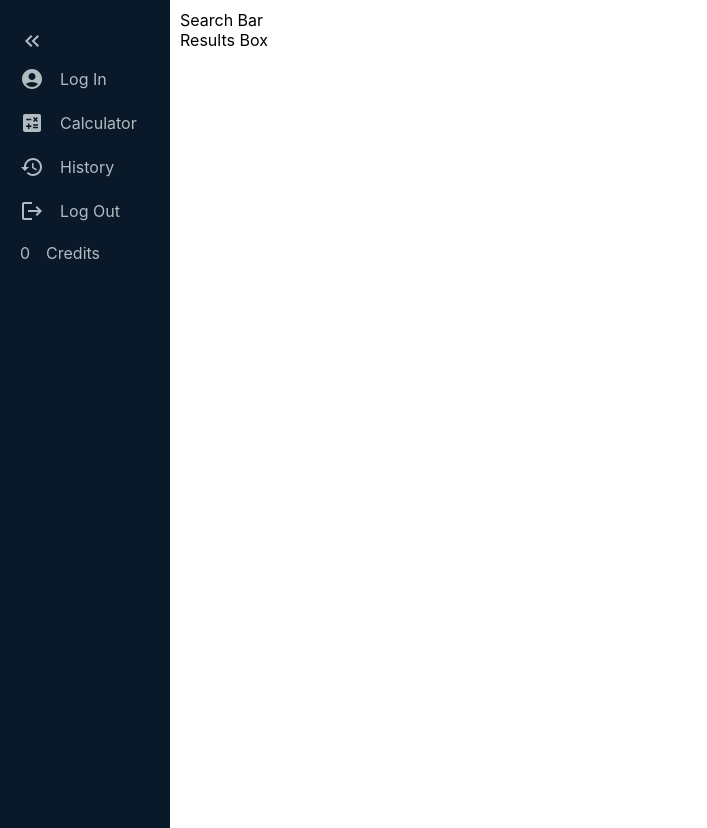
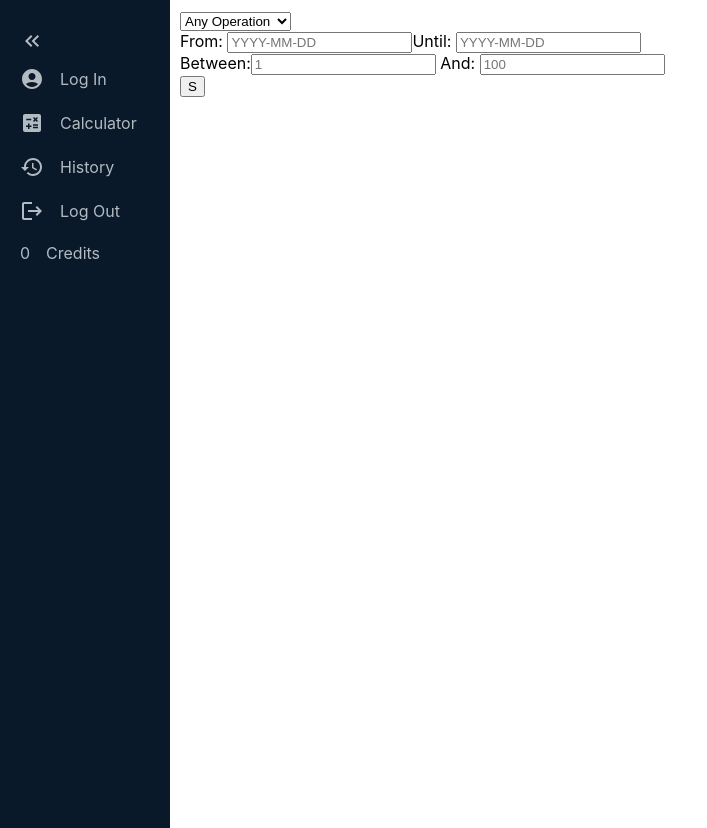
Before and after one commit to bear013/calcoolator-client, a React (Create React App) app: page /history in a window 1280 px wide. Shown: the whole page, without its empty margins (0-707 px from the left). Built offline with nearby package versions, Linux system fonts and the light colour scheme.

Commit message:
history search now supported

```diff
--- a/src/App.css
+++ b/src/App.css
@@ -131,3 +131,8 @@ main {
 	margin-left:5px;
 
 }
+
+.searchbar{
+
+
+}
--- a/src/App.js
+++ b/src/App.js
@@ -127,7 +127,7 @@ function Calculator(props) {
 		if (preResultValue != '' && currentOperation != '' && resultValue != '') {
 		try {
 			console.log(currentOperation)
-			fetch('http://localhost:8099/calculator/operations/' + currentOperation,
+			fetch('http://localhost:8099/calculator/v1/operations/' + currentOperation,
 			{
 				method:'POST',
 				headers: {
@@ -161,7 +161,7 @@ function Calculator(props) {
 				setResultValue(resultValue + value);
 			}
 		}
-		if (value == 'addition' || value == 'subtraction' || value == 'multiplication' || value == 'division' || value == 'squareroot'){
+		if (value == 'addition' || value == 'subtraction' || value == 'multiplication' || value == 'division' || value == 'square_root'){
 			handleEqual();
 			if (preResultValue == '' && resultValue != '' ) {
 				setPreResultValue(resultValue);
--- a/src/lib/navData.js
+++ b/src/lib/navData.js
@@ -2,7 +2,6 @@ import AccountCircleIcon from '@mui/icons-material/AccountCircle';
 import CalculateIcon from '@mui/icons-material/Calculate';
 import HistoryIcon from '@mui/icons-material/History';
 import LogoutIcon from '@mui/icons-material/Logout';
-import CreditsCounter from '../components/CreditsCounter';
 
 export const navData = [
     {
--- a/src/pages/History.js
+++ b/src/pages/History.js
@@ -1,21 +1,149 @@
-function SearchBar() {
+import { useState } from 'react';
+
+function TypeFilter(props) {
   return (
-	<div> Search Bar </div>
+	<div>
+	<select onChange={props.filterEvents.typeFilterChange}>
+		<option value="any">Any Operation</option>
+		<option value="addition">Addition</option>
+		<option value="subtraction">Subtraction</option>
+		<option value="multiplication">Multiplication</option>
+		<option value="division">Division</option>
+		<option value="square_root">Square Root</option>
+		<option value="random_string">Random String</option>
+	</select>
+	</div>
   )
 }
 
-function ResultsBox() {
+function DateFilter(props) {
   return (
-	<div> Results Box </div>
+	<div>
+	From: <input type="text" placeholder="YYYY-MM-DD" onChange={props.filterEvents.fromDateFilterChange} />
+	Until: <input type="text" placeholder="YYYY-MM-DD" onChange={props.filterEvents.untilDateFilterChange} />
+	</div>
+  )
+}
+
+function AmountFilter(props) {
+  return (
+	<div> Between:<input type="text" placeholder="1" onChange={props.filterEvents.minAmountFilterChange} /> And: <input type="text" placeholder="100" onChange={props.filterEvents.maxAmountFilterChange} /> </div>
   )
 }
 
 
-export default function History() {
+function SearchButton(props) {
   return (
-    <div className="historypage">
-	<SearchBar />
-	<ResultsBox />
+	<div> <button onClick={props.searchFunction} > S </button></div>
+  )
+}
+
+function SearchBar(props) {
+  return (
+	<div className="searchbar">
+		<TypeFilter filterEvents={props.events} />
+		<DateFilter filterEvents={props.events} />
+		<AmountFilter filterEvents={props.events}/>
+		<SearchButton searchFunction={props.searchFunction}/>
 	</div>
   )
 }
+
+
+function ResultsData(props) {
+  return (
+	<div>
+	<table>
+	{props.searchResults !== undefined? <tr> <th>Type</th> <th> Amount </th> <th> Balance </th> <th> Response </th> <th> Date </th> </tr> : <tr></tr> }
+	{props.searchResults !== undefined && props.searchResults.data.rows.map(item =>{
+       return <tr> <td> {item.type} </td> <td> {item.amount} </td> <td> {item.balance} </td> <td> {item.response} </td> <td> {item.op_date} </td> </tr>
+    })}
+	</table>
+	<div className="historyfooter"></div>
+	</div>
+  )
+}
+
+//op.type as type,
+//h.amount as amount,
+//h.user_balance as balance,
+//h.operation_response as response,
+//h.operation_date as op_date
+
+
+
+export default function History(props) {
+
+	const [minAmountFilter, setMinAmountFilter] = useState('');
+	const [maxAmountFilter, setMaxAmountFilter] = useState('');
+	const [fromDateFilter, setFromDateFilter] = useState('');
+	const [untilDateFilter, setUntilDateFilter] = useState('');
+	const [typeFilter, setTypeFilter] = useState('any');
+	const [pageOffset, setPageOffset] = useState(0);
+	const [searchResults, setSearchResults] = useState();
+
+	const minAmountFilterChange = (e) => {
+		setMinAmountFilter(e.target.value);
+	};
+
+	const maxAmountFilterChange = (e) => {
+		setMaxAmountFilter(e.target.value);
+	};
+
+	const fromDateFilterChange = (e) => {
+		setFromDateFilter(e.target.value);
+	};
+
+	const untilDateFilterChange = (e) => {
+		setUntilDateFilter(e.target.value);
+	};
+
+	const typeFilterChange = (e) => {
+		setTypeFilter(e.target.value);
+	};
+
+	const filterEvents = {'minAmountFilterChange':minAmountFilterChange,
+						'maxAmountFilterChange':maxAmountFilterChange,
+						'fromDateFilterChange':fromDateFilterChange,
+						'untilDateFilterChange':untilDateFilterChange,
+						'typeFilterChange':typeFilterChange}
+
+	function trySearch() {
+		try {
+			fetch(`http://localhost:8099/calculator/v1/history?`  + new URLSearchParams({
+				minAmount: minAmountFilter,
+				maxAmount: maxAmountFilter,
+				fromDate: fromDateFilter,
+				untilDate: untilDateFilter,
+				type:typeFilter,
+				offset:pageOffset
+			}),
+			{
+				method:'GET',
+				headers: {
+					'content-type': 'application/json',
+					'x-access-token' : props.token
+				}
+			})
+            .then(response => response.json())
+            .then(data => {
+				{console.log(data.data);
+				setSearchResults(data)};
+			})
+
+			.catch(error => {
+                console.log(error);
+            })
+		} catch (e){
+			console.log(e);
+		}
+
+	}
+
+  return (
+    <div className="historypage">
+	<SearchBar token={props.userToken} events={filterEvents} searchFunction={trySearch} />
+	<ResultsData searchResults={searchResults}/>
+	</div>
+  )
+}
```
